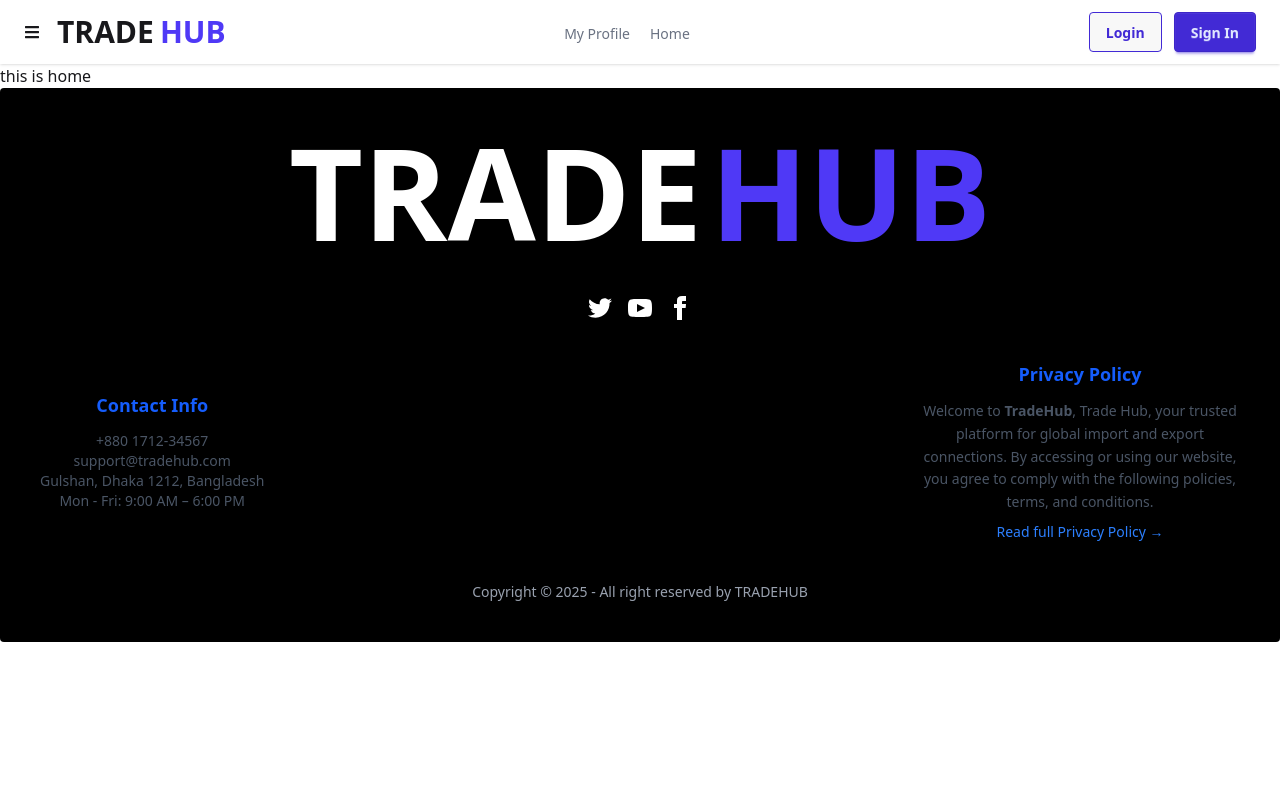
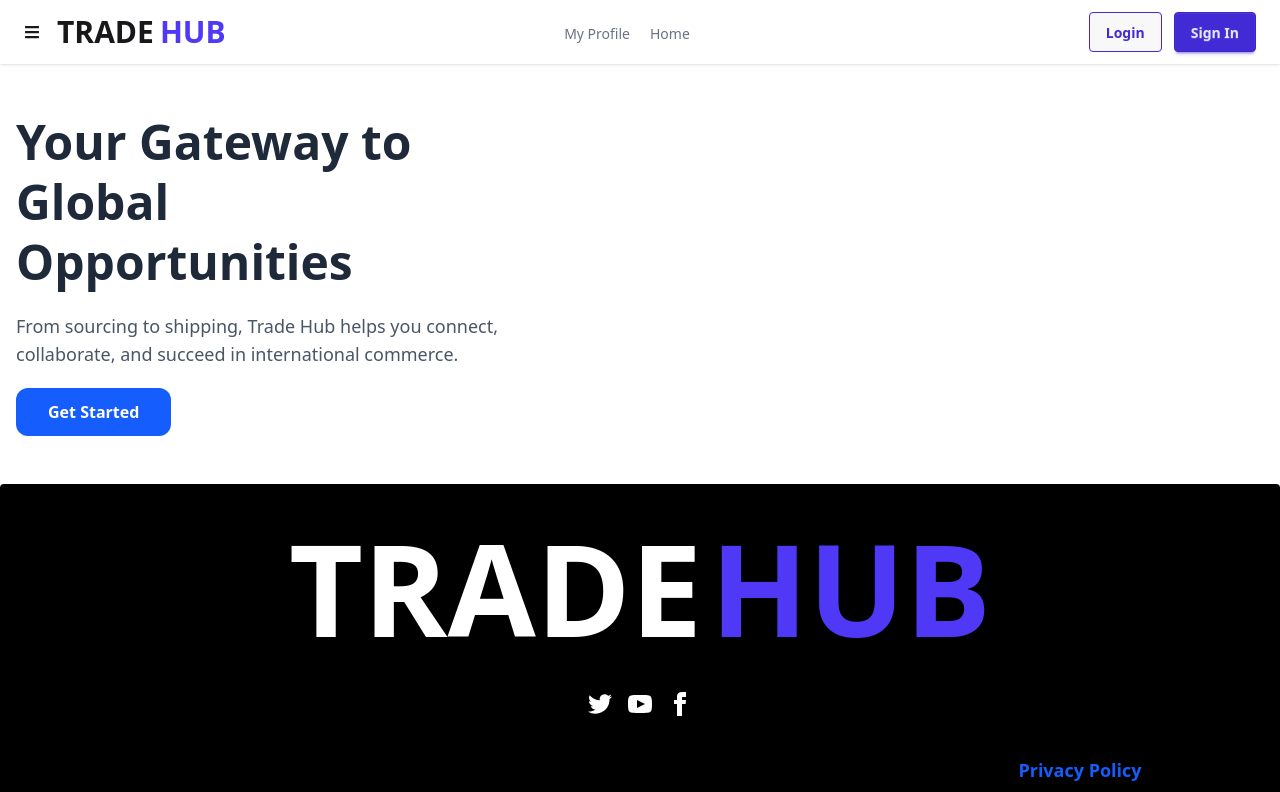
Before and after one commit to Shaifuzzman-Ratul/Import-Export-Hub, a React (Vite) app: page / in a window 1280 px wide. Shown: the top 792 px of the page. Built offline with nearby package versions, Linux system fonts and the light colour scheme; no server answers.

Commit message:
add footer section with  social links,contact info,privacy policy and copyright

```diff
--- /dev/null
+++ b/src/Pages/Home/Banner.jsx
@@ -0,0 +1,28 @@
+import React from 'react';
+import BannerSlider from './BannerSlider';
+import { Link } from 'react-router';
+
+const Banner = () => {
+    return (
+        <section className="max-w-[1400px] mx-auto flex flex-col md:flex-row items-center justify-between gap-10 py-12 px-4 overflow-hidden">
+            <div className="flex-1 md:flex-[0.8] text-center md:text-left space-y-5">
+                <h1 className="text-4xl md:text-5xl font-bold text-gray-800 leading-tight">
+                    Your Gateway to Global Opportunities
+                </h1>
+                <p className="text-gray-600 text-lg">
+                    From sourcing to shipping, Trade Hub helps you connect, collaborate, and succeed in international commerce.
+                </p>
+                <Link to="/view"> <button className="px-8 py-3 bg-blue-600 text-white rounded-xl font-semibold hover:bg-blue-700 transition">
+                    Get Started
+                </button></Link>
+            </div>
+
+
+            <div className="flex-1 md:flex-[1.2] w-full overflow-hidden">
+                <BannerSlider />
+            </div>
+        </section>
+    );
+};
+
+export default Banner;
--- /dev/null
+++ b/src/Pages/Home/BannerSlider.jsx
@@ -0,0 +1,11 @@
+import React from 'react';
+
+const BannerSlider = () => {
+    return (
+        <div>
+
+        </div>
+    );
+};
+
+export default BannerSlider;
--- a/src/Pages/Home/Home.jsx
+++ b/src/Pages/Home/Home.jsx
@@ -1,9 +1,10 @@
 import React from 'react';
+import Banner from './Banner';
 
 const Home = () => {
     return (
         <div>
-            <p>this is home</p>
+            <Banner></Banner>
         </div>
     );
 };
```
